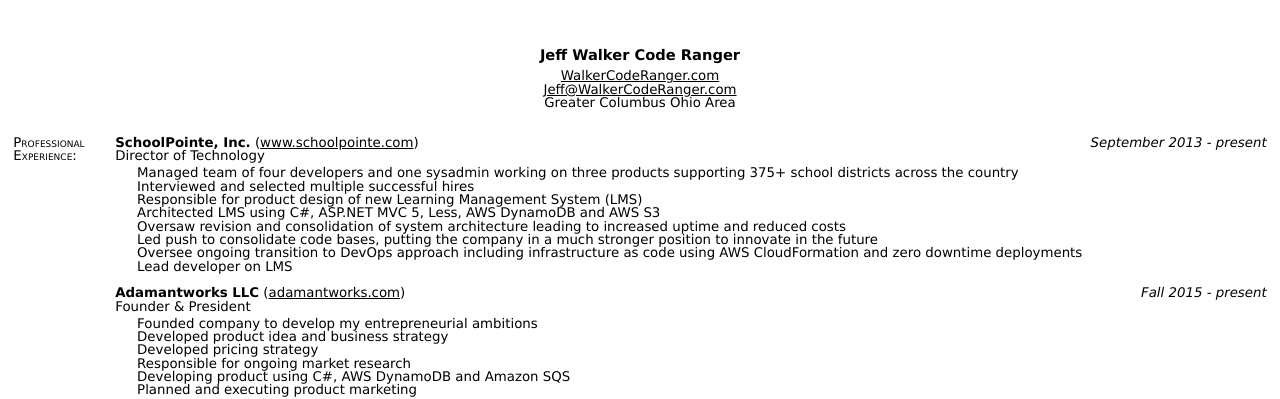
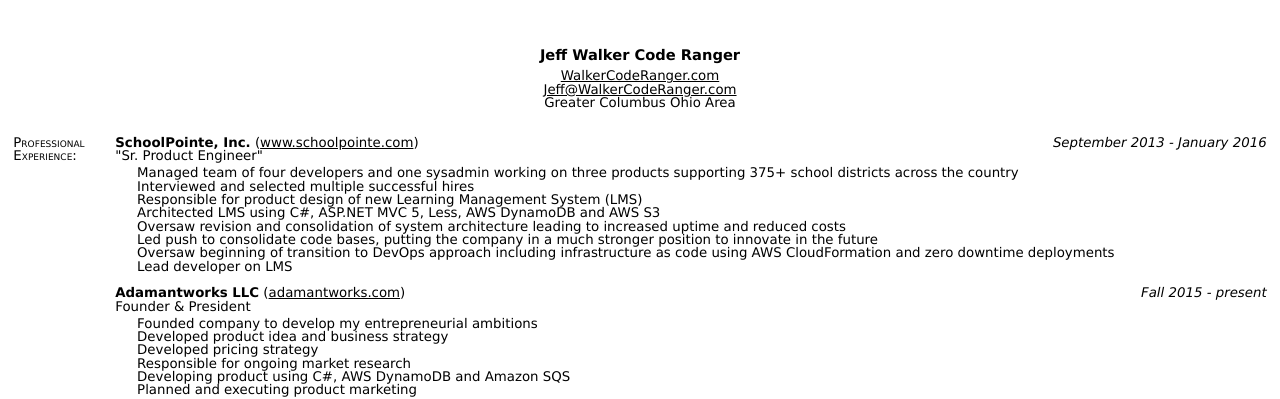
Before and after one commit to WalkerCodeRanger/WalkerCodeRanger.com, a Jekyll site: the page resume/index.html, which Jekyll copies as it is, in a window 1280 px wide. Shown: the top 399 px of the page. Built offline with Jekyll 4.4.1, drawn with Linux system fonts in a browser that asks for light colours; nearby versions of some CDN libraries; library files that are not in the unit come from our copies.

Commit message:
update resume for end of SchoolPointe job

```diff
--- a/resume/index.html
+++ b/resume/index.html
@@ -17,8 +17,8 @@
 		<span class="title">Professional Experience:</span>
 		<div class="body">
 			<div class="experience">
-				<span class="company"><span class="name">SchoolPointe, Inc.</span> <span class="url"><a href="http://www.schoolpointe.com" target="_blank">www.schoolpointe.com</a></span></span> <span class="timeframe">September 2013 - present</span><br />
-				<span class="position">Director of Technology</span>
+				<span class="company"><span class="name">SchoolPointe, Inc.</span> <span class="url"><a href="http://www.schoolpointe.com" target="_blank">www.schoolpointe.com</a></span></span> <span class="timeframe">September 2013 - January 2016</span><br />
+				<span class="position">"Sr. Product Engineer"</span>
 				<ul>
 					<li>Managed team of four developers and one sysadmin working on three products supporting 375+ school districts across the country</li>
 					<li>Interviewed and selected multiple successful hires</li>
@@ -26,7 +26,7 @@
 					<li>Architected LMS using C#, <span class="keep-together">ASP.NET MVC 5</span>, Less, AWS DynamoDB and AWS S3</li>
 					<li>Oversaw revision and consolidation of system architecture leading to increased uptime and reduced costs</li>
 					<li>Led push to consolidate code bases, putting the company in a much stronger position to innovate in the future</li>
-					<li>Oversee ongoing transition to DevOps approach including infrastructure as code using AWS CloudFormation and zero downtime deployments</li>
+					<li>Oversaw beginning of transition to DevOps approach including infrastructure as code using AWS CloudFormation and zero downtime deployments</li>
 					<li>Lead developer on LMS</li>
 				</ul>
 			</div>
```
Also changed, not shown: 1 other file.
